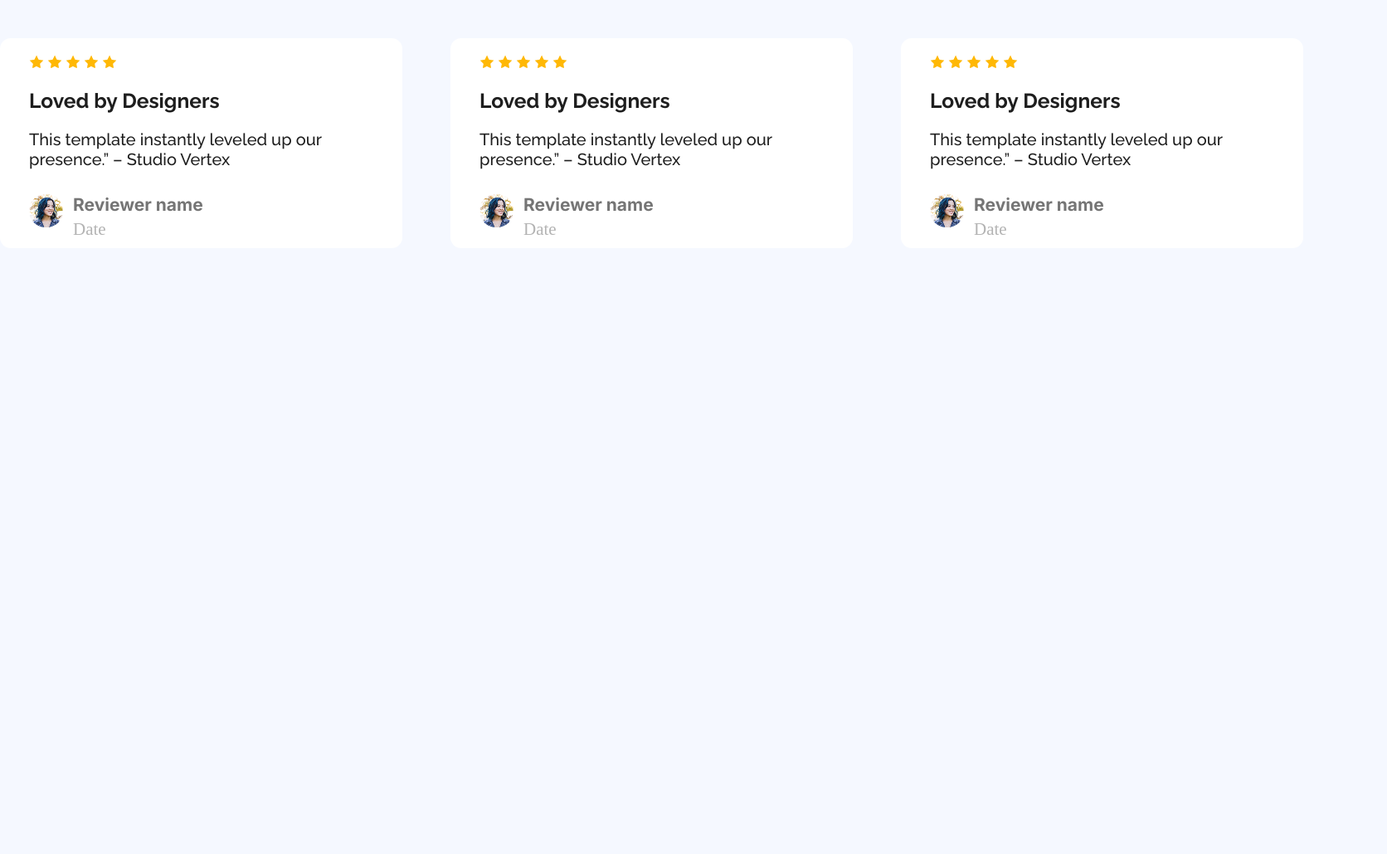
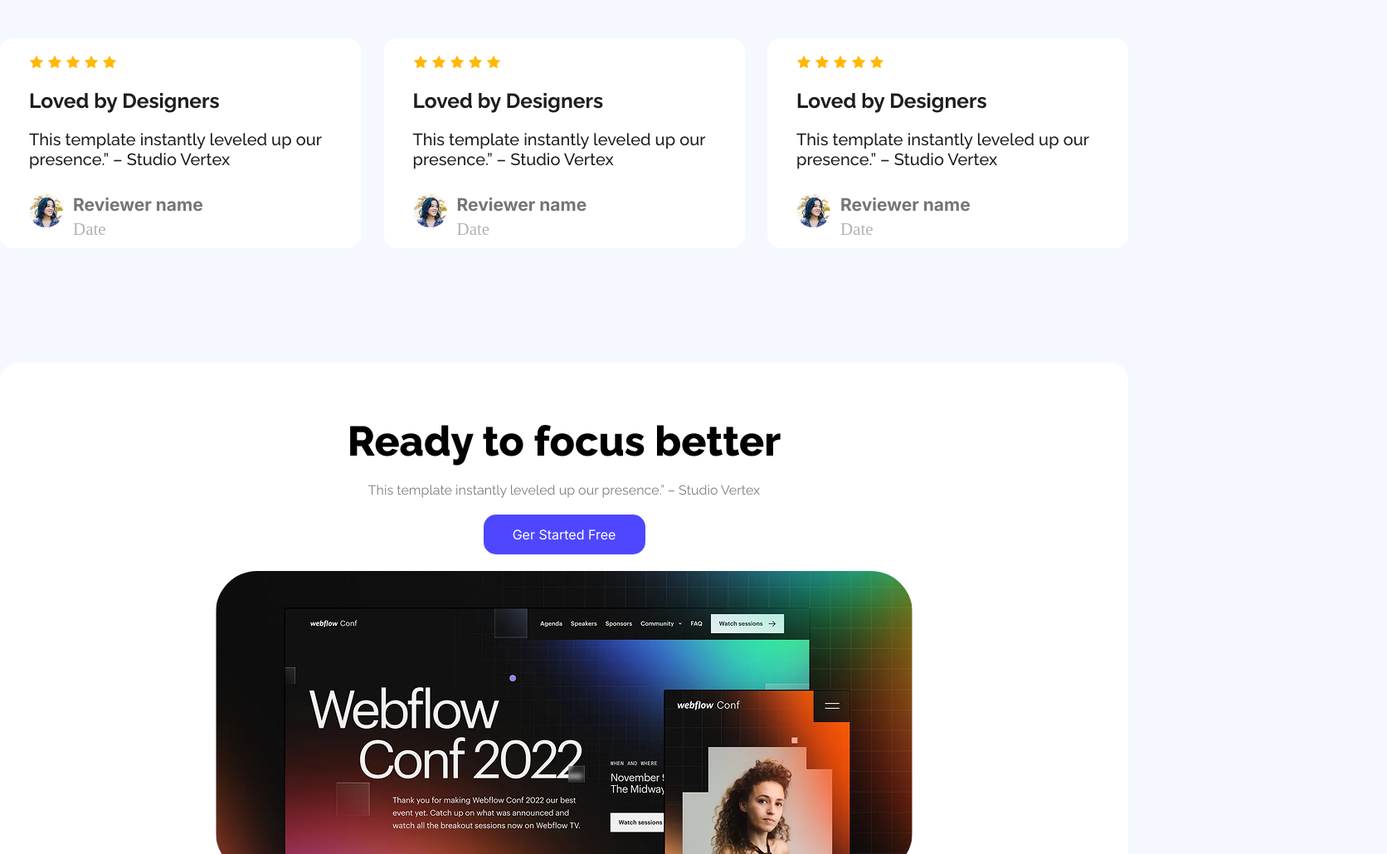
Before and after one commit to Shoybit/Assignment01, a plain HTML site: page index.html in a window 1280 px wide. Shown: the part 1771-2800 px from the top of the page at 83% size, 1672 px wide, since content can reach past the window. Before the commit the page ends 2071 px from the top, so only its background shows below. Drawn offline with Linux system fonts and the light colour scheme.

Commit message:
focus-section-complate

```diff
--- a/index.html
+++ b/index.html
@@ -148,17 +148,27 @@
                         </div>
                     </div>
 
-
                     </div>
 
+                </div>
 
-
-
-                </div>
             </section>
 
         </main>
 
 
+        <section class="focus">
+            <div class="focus-main">
+                <div class="focus-item">
+                    <h1 class="focus-h1">Ready to focus better</h1>
+                    <p class="focus-p">This template instantly leveled up our presence.” – Studio Vertex</p>
+                    <button class="primary-btn">Ger Started Free</button>
+                    <img class="focus-img" src="./Assets/wc-big.png" alt="">
+                </div>
+            </div>
+        </section>
+
+
+
 </body>
 </html>
--- a/style.css
+++ b/style.css
@@ -160,7 +160,7 @@ ul {
     display: flex;
     padding: 52px 51px;
     justify-content: space-between;
-    width: 1570px;
+    width: 1360px;
     margin: 0 auto;
 }
 
@@ -194,7 +194,7 @@ button.primary-btn {
 }
 .nav-h1 {
     text-align: center;
-    font-size: 65px;
+    font-size: 60px;
     font-family: "Raleway", sans-serif;
     margin-top: 80px;
 }
@@ -206,7 +206,7 @@ font-family: "Inter", sans-serif;
 /* Action start */
 
 section.Action-main {
-    width: 1570px;
+    width: 1360px;
     height: 328px;
     background-color: #f5f8ff;
     margin: 0 auto;
@@ -242,7 +242,7 @@ p.action-p {
 }
 /* Productive start */
 section.Productive {
-    width: 1570px;
+    width: 1360px;
     background: #130af114;
     height: 306px;
     margin: 0 auto;
@@ -289,7 +289,7 @@ p.pro-p {
 }
 /* user------- */
 section.Users {
-    width: 1571px;
+    width: 1360px;
     height: 370px;
     margin: 0 auto;
     margin-top: 137px;
@@ -302,10 +302,10 @@ h3.user-text-h3- {
     font-family: "Raleway", sans-serif;
 }
 .user-flex {
-    width: 485px;
+    width: 435px;
     height: 253px;
     background-color: #ffffff;
-    border-radius: 13px;
+    border-radius: 16px;
     margin-top: 60px;
 }
 .user-all-product {
@@ -343,3 +343,42 @@ p.user-p-text {
     display: flex;
     justify-content: space-between;
 }
+/* focus */
+section.focus {
+    width: 1360px;
+    height: 680px;
+    background: #fff;
+    margin: 0 auto;
+    margin-top: 137px;
+    border-radius: 22px;
+    display: flex;
+    justify-content: center;
+    align-items: center;
+}
+.focus-item {
+    display: flex;
+    flex-direction: column;
+    align-items: center;
+    gap: 20px;
+}
+img.focus-img {
+    /* width: 990px; */
+}
+h1.focus-h1 {
+    font-size: 50px;
+    font-weight: 800;
+    color: #000000;
+    font-family: "Raleway", sans-serif;
+
+}
+
+p.focus-p {
+    font-size: 16px;
+    font-weight: 400;
+    color: #00000082;
+    font-family: "Raleway", sans-serif;
+}
+
+button.primary-btn {
+    width: 195px;
+}
```
